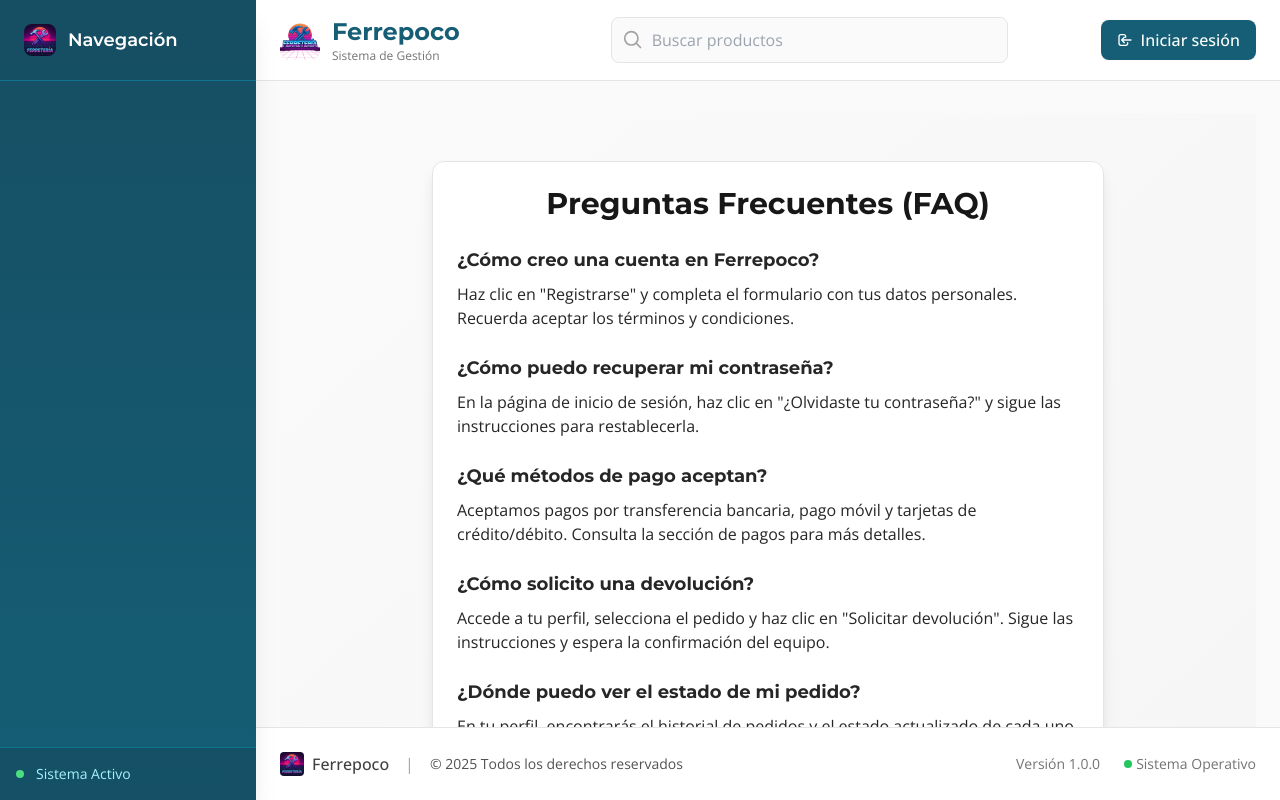
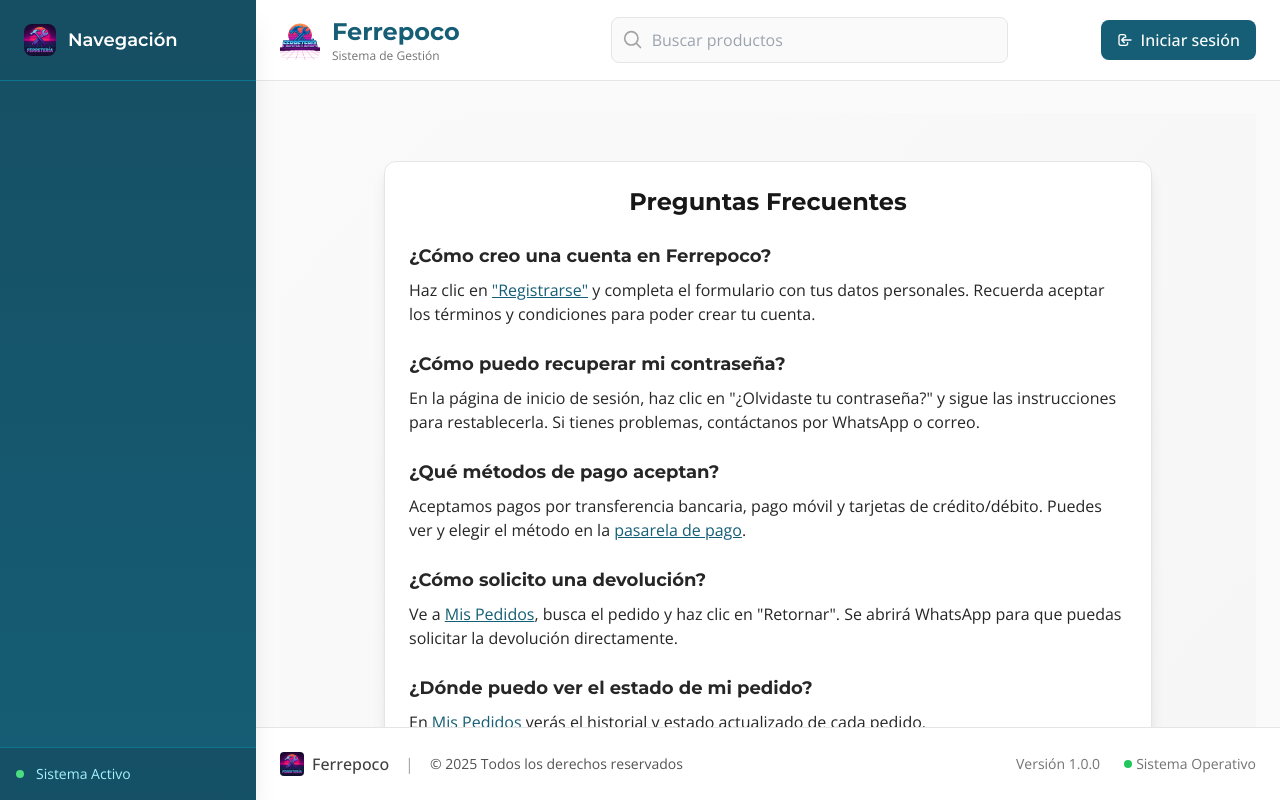
Before and after one commit to ElAdagioDeJP/Ferrepoco, a Vue app in the folder frontend/: page /faqs in a window 1280 px wide. Built offline with nearby package versions, Linux system fonts and the light colour scheme.

Commit message:
update
cambio a preguntas frecuentes

```diff
--- a/frontend/src/views/FAQs.vue
+++ b/frontend/src/views/FAQs.vue
@@ -1,35 +1,43 @@
 <template>
   <div class="min-h-screen bg-gradient-to-br from-neutral-50 to-neutral-100 flex flex-col items-center p-4">
-    <div class="w-full max-w-2xl bg-white rounded-xl shadow-lg p-6 border border-neutral-200 mt-8 mb-4">
-      <h1 class="text-3xl font-heading font-bold mb-6 text-neutral-900 text-center">Preguntas Frecuentes (FAQ)</h1>
+    <div class="w-full max-w-3xl bg-white rounded-xl shadow-lg p-6 border border-neutral-200 mt-8 mb-4">
+      <h1 class="text-2xl font-heading font-bold mb-6 text-neutral-900 text-center">Preguntas Frecuentes</h1>
       <div class="space-y-6 text-neutral-800 text-base">
         <section>
           <h2 class="text-lg font-bold mb-2">¿Cómo creo una cuenta en Ferrepoco?</h2>
-          <p>Haz clic en "Registrarse" y completa el formulario con tus datos personales. Recuerda aceptar los términos y condiciones.</p>
+          <p>Haz clic en <RouterLink to="/register" class="text-primary underline">"Registrarse"</RouterLink> y completa el formulario con tus datos personales. Recuerda aceptar los términos y condiciones para poder crear tu cuenta.</p>
         </section>
         <section>
           <h2 class="text-lg font-bold mb-2">¿Cómo puedo recuperar mi contraseña?</h2>
-          <p>En la página de inicio de sesión, haz clic en "¿Olvidaste tu contraseña?" y sigue las instrucciones para restablecerla.</p>
+          <p>En la página de inicio de sesión, haz clic en "¿Olvidaste tu contraseña?" y sigue las instrucciones para restablecerla. Si tienes problemas, contáctanos por WhatsApp o correo.</p>
         </section>
         <section>
           <h2 class="text-lg font-bold mb-2">¿Qué métodos de pago aceptan?</h2>
-          <p>Aceptamos pagos por transferencia bancaria, pago móvil y tarjetas de crédito/débito. Consulta la sección de pagos para más detalles.</p>
+          <p>Aceptamos pagos por transferencia bancaria, pago móvil y tarjetas de crédito/débito. Puedes ver y elegir el método en la <RouterLink to="/checkout" class="text-primary underline">pasarela de pago</RouterLink>.</p>
         </section>
         <section>
           <h2 class="text-lg font-bold mb-2">¿Cómo solicito una devolución?</h2>
-          <p>Accede a tu perfil, selecciona el pedido y haz clic en "Solicitar devolución". Sigue las instrucciones y espera la confirmación del equipo.</p>
+          <p>Ve a <RouterLink to="/mis-pedidos" class="text-primary underline">Mis Pedidos</RouterLink>, busca el pedido y haz clic en "Retornar". Se abrirá WhatsApp para que puedas solicitar la devolución directamente.</p>
         </section>
         <section>
           <h2 class="text-lg font-bold mb-2">¿Dónde puedo ver el estado de mi pedido?</h2>
-          <p>En tu perfil, encontrarás el historial de pedidos y el estado actualizado de cada uno.</p>
+          <p>En <RouterLink to="/mis-pedidos" class="text-primary underline">Mis Pedidos</RouterLink> verás el historial y estado actualizado de cada pedido.</p>
         </section>
         <section>
           <h2 class="text-lg font-bold mb-2">¿Cómo contacto al soporte?</h2>
-          <p>Puedes escribirnos por WhatsApp al <a href="https://wa.me/584244252755" target="_blank" class="text-primary underline">0424-4252755</a> o por correo electrónico.</p>
+          <p>Puedes escribirnos por WhatsApp al <a href="https://wa.me/584244252755" target="_blank" class="text-primary underline">0424-4252755</a> o también puedes usar el botón de ayuda en la plataforma.</p>
         </section>
         <section>
           <h2 class="text-lg font-bold mb-2">¿Puedo comprar sin registrarme?</h2>
-          <p>No, es necesario crear una cuenta para realizar compras y acceder a todos los beneficios de Ferrepoco.</p>
+          <p>No, es necesario crear una cuenta para realizar compras y acceder a todos los beneficios y seguridad de Ferrepoco.</p>
+        </section>
+        <section>
+          <h2 class="text-lg font-bold mb-2">¿Cómo puedo ver mis datos y cambiar mi contraseña?</h2>
+          <p>En tu perfil (<RouterLink to="/me" class="text-primary underline">Mi Panel</RouterLink>) puedes ver tus datos y cambiar tu contraseña en cualquier momento.</p>
+        </section>
+        <section>
+          <h2 class="text-lg font-bold mb-2">¿Qué hago si tengo un problema con mi pedido?</h2>
+          <p>Contáctanos por WhatsApp o desde la sección de <RouterLink to="/mis-pedidos" class="text-primary underline">Mis Pedidos</RouterLink> para que el equipo te ayude a resolverlo o realizar un reembolso.</p>
         </section>
       </div>
     </div>
@@ -37,7 +45,7 @@
 </template>
 
 <script setup>
-// No logic needed for static FAQ
+import { RouterLink } from 'vue-router';
 </script>
 
 <style scoped>
--- a/frontend/src/views/MisPedidos.vue
+++ b/frontend/src/views/MisPedidos.vue
@@ -12,7 +12,12 @@
             <div class="text-sm text-neutral-600">Estado: {{ order.status || 'Desconocido' }}</div>
           </div>
           <div class="flex gap-2 mt-2 md:mt-0">
-            <a :href="whatsappLink(order.id)" target="_blank" class="px-4 py-2 bg-orange-600 text-white rounded hover:bg-orange-700">Retornar</a>
+            <a
+              :href="whatsappLink(order.id)"
+              target="_blank"
+              class="px-4 py-2 bg-orange-600 text-white rounded hover:bg-orange-700"
+              @click.prevent="confirmReturn(order.id)"
+            >Reembolso</a>
           </div>
         </div>
       </div>
@@ -36,6 +41,12 @@ function whatsappLink(orderId) {
   return `https://wa.me/584244252755?text=quiero%20hacer%20un%20retorno%20con%20el%20pedido%20de%20id:%20${orderId}`;
 }
 
+function confirmReturn(orderId) {
+  if (window.confirm('¿Estas seguro que quieres hacer un reembolso?')) {
+    window.open(whatsappLink(orderId), '_blank');
+  }
+}
+
 onMounted(async () => {
   try {
     const clientId = auth.user?.id || localStorage.getItem('userId');
```
